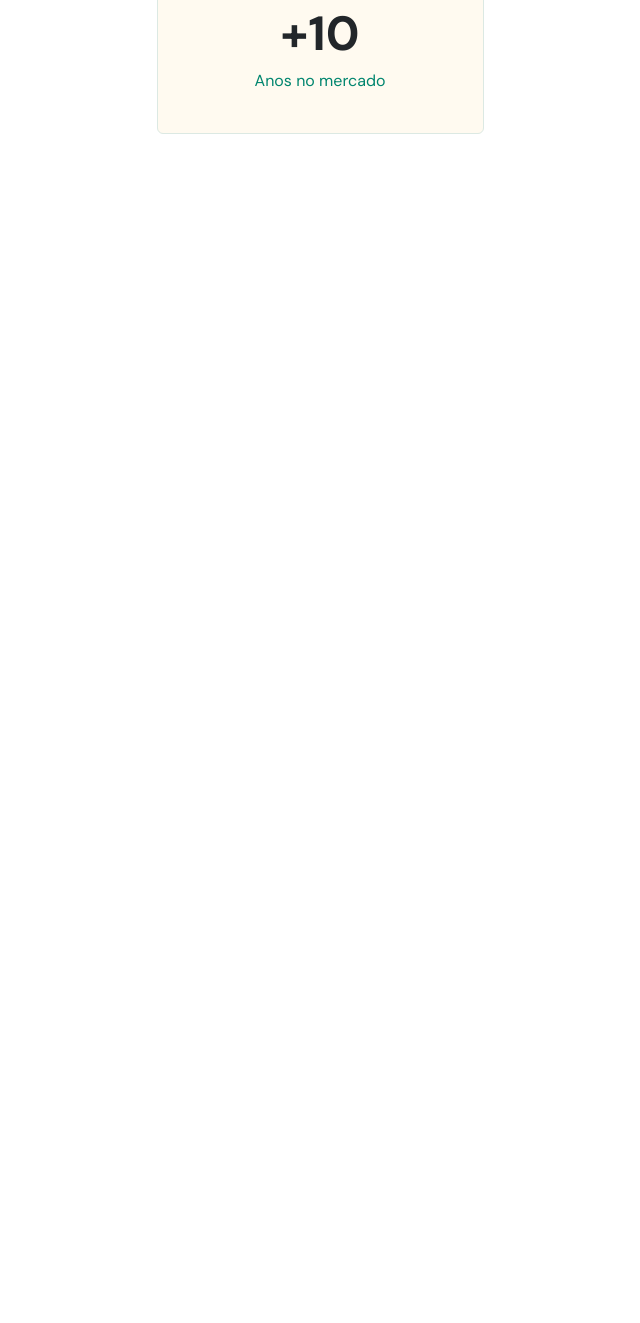
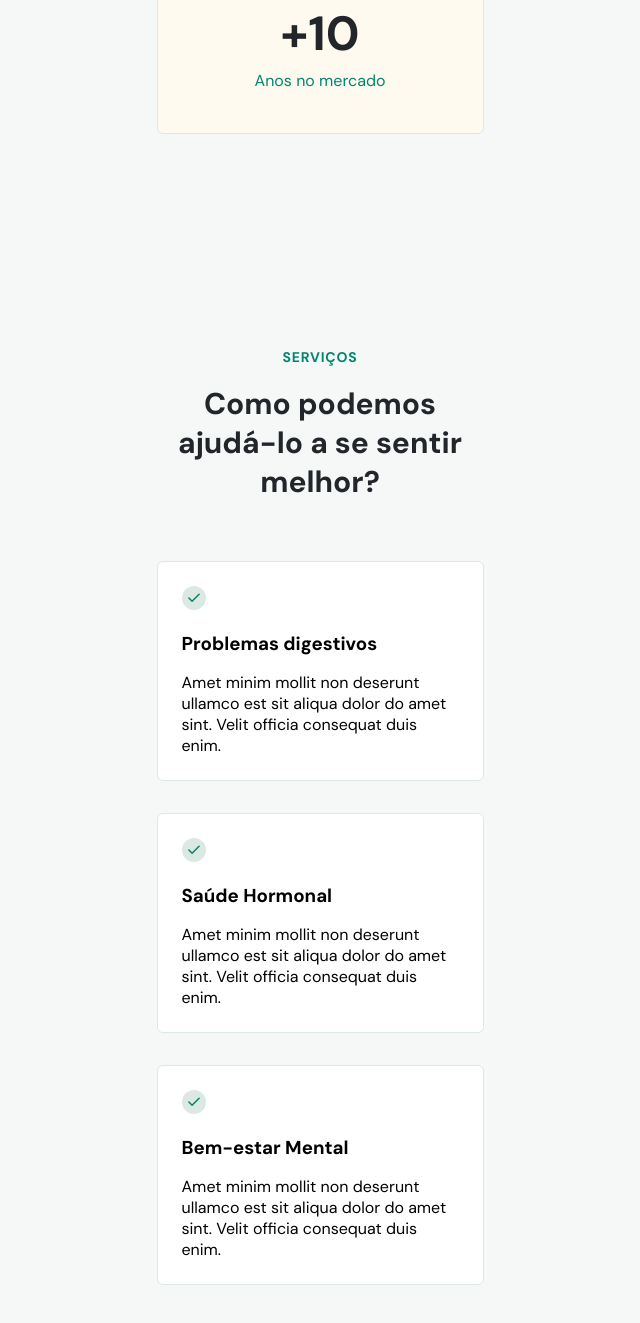
Before and after one commit to BrunoPdSilva/NLW-Origin, a plain HTML site: page index.html in a window 1280 px wide. Shown: the part 1249-2572 px from the top of the page, without its empty margins (320-960 px from the left). Before the commit the page ends 1383 px from the top, so only its background shows below. Drawn offline with Linux system fonts and the light colour scheme.

Commit message:
Começando terceiro dia NLW

```diff
--- a/index.html
+++ b/index.html
@@ -70,7 +70,7 @@
         <div class="menu">
           <ul>
             <li><a href="#">Início</a></li>
-            <li><a href="#">Serviços</a></li>
+            <li><a href="#services">Serviços</a></li>
             <li><a href="#">Sobre</a></li>
           </ul>
 
@@ -158,7 +158,12 @@
           </ul>
         </div>
 
-        <button onclick="openMenu()" class="open-menu" aria-label="Abrir menu" aria-expanded="false">
+        <button
+          onclick="openMenu()"
+          class="open-menu"
+          aria-label="Abrir menu"
+          aria-expanded="false"
+        >
           <svg
             width="40"
             height="40"
@@ -189,7 +194,12 @@
             />
           </svg>
         </button>
-        <button onclick="closeMenu()" class="close-menu" aria-expanded="true" aria-label="Fechar menu">
+        <button
+          onclick="closeMenu()"
+          class="close-menu"
+          aria-expanded="true"
+          aria-label="Fechar menu"
+        >
           <svg
             width="40"
             height="40"
@@ -252,6 +262,87 @@
       </div>
     </header>
 
+    <section id="services">
+      <div class="wrapper">
+        <header>
+          <h4>Serviços</h4>
+          <h2>Como podemos ajudá-lo a se sentir melhor?</h2>
+        </header>
+
+        <div class="cards">
+          <div class="card">
+            <svg
+              width="24"
+              height="24"
+              viewBox="0 0 24 24"
+              fill="none"
+              xmlns="http://www.w3.org/2000/svg"
+            >
+              <circle cx="12" cy="12" r="12" fill="#DCE9E2" />
+              <path
+                d="M17.091 8.18182L10.091 15.1818L6.90918 12"
+                stroke="#00856F"
+                stroke-width="1.5"
+                stroke-linecap="round"
+                stroke-linejoin="round"
+              />
+            </svg>
+            <h3>Problemas digestivos</h3>
+            <p>
+              Amet minim mollit non deserunt ullamco est sit aliqua dolor do
+              amet sint. Velit officia consequat duis enim.
+            </p>
+          </div>
+          <div class="card">
+            <svg
+              width="24"
+              height="24"
+              viewBox="0 0 24 24"
+              fill="none"
+              xmlns="http://www.w3.org/2000/svg"
+            >
+              <circle cx="12" cy="12" r="12" fill="#DCE9E2" />
+              <path
+                d="M17.091 8.18182L10.091 15.1818L6.90918 12"
+                stroke="#00856F"
+                stroke-width="1.5"
+                stroke-linecap="round"
+                stroke-linejoin="round"
+              />
+            </svg>
+            <h3>Saúde Hormonal</h3>
+            <p>
+              Amet minim mollit non deserunt ullamco est sit aliqua dolor do
+              amet sint. Velit officia consequat duis enim.
+            </p>
+          </div>
+          <div class="card">
+            <svg
+              width="24"
+              height="24"
+              viewBox="0 0 24 24"
+              fill="none"
+              xmlns="http://www.w3.org/2000/svg"
+            >
+              <circle cx="12" cy="12" r="12" fill="#DCE9E2" />
+              <path
+                d="M17.091 8.18182L10.091 15.1818L6.90918 12"
+                stroke="#00856F"
+                stroke-width="1.5"
+                stroke-linecap="round"
+                stroke-linejoin="round"
+              />
+            </svg>
+            <h3>Bem-estar Mental</h3>
+            <p>
+              Amet minim mollit non deserunt ullamco est sit aliqua dolor do
+              amet sint. Velit officia consequat duis enim.
+            </p>
+          </div>
+        </div>
+      </div>
+    </section>
+
     <script src="main.js"></script>
   </body>
 </html>
--- a/style.css
+++ b/style.css
@@ -13,6 +13,8 @@
 
   --brand-beige: hsl(39, 100%, 97%);
   --brand-light: hsl(148, 23%, 89%);
+
+  --bg-light: hsl(180, 14%, 97%);
 
   font-size: 62.5%; /* 1rem = 10px */
 
@@ -31,6 +33,8 @@ body {
   text-align: center;
 
   overflow: overlay;
+
+  background-color: var(--bg-light);
 }
 
 .wrapper {
@@ -39,13 +43,17 @@ body {
   padding-inline: 2.4rem;
 }
 
-ul{
+ul {
   list-style: none;
+}
+
+section {
+  padding-block: 10rem;
 }
 
 /*===== HEADER ======*/
 header {
-  margin-top: calc(4.1rem + var(--nav-height ))
+  margin-top: calc(4.1rem + var(--nav-height));
 }
 
 header::before {
@@ -60,7 +68,6 @@ header::before {
   left: 0;
   z-index: -1;
 }
-
 
 header h4 {
   font-size: 1.4rem;
@@ -159,19 +166,18 @@ nav {
   transform: translateX(-50%);
 }
 
-nav .wrapper{
+nav .wrapper {
   display: flex;
   align-items: center;
   justify-content: space-between;
-
 }
 
-nav.scroll{
+nav.scroll {
   background: var(--primary-color);
   width: 100vw;
 }
 
-nav.scroll svg:nth-child(1) path{
+nav.scroll svg:nth-child(1) path {
   fill: white;
 }
 
@@ -207,7 +213,6 @@ body.menu-expanded .close-menu {
   visibility: visible;
 }
 
-
 body.menu-expanded .menu {
   position: fixed;
   top: 0;
@@ -220,12 +225,11 @@ body.menu-expanded .menu {
   padding-top: var(--nav-height);
 }
 
-
 body.menu-expanded nav {
   position: relative;
 }
 
-.menu ul:nth-child(1){
+.menu ul:nth-child(1) {
   display: flex;
   flex-direction: column;
   gap: 4.8rem;
@@ -234,7 +238,6 @@ body.menu-expanded nav {
   font-weight: 700;
   font-size: 2.4rem;
   line-height: 3.1rem;
-
 }
 
 .menu ul li a {
@@ -242,7 +245,7 @@ body.menu-expanded nav {
   text-decoration: none;
 }
 
-.menu .button{
+.menu .button {
   background: white;
   border-radius: 4rem;
   font-weight: 700;
@@ -260,7 +263,7 @@ body.menu-expanded nav {
   margin-bottom: 8rem;
 }
 
-.social-links{
+.social-links {
   display: flex;
   gap: 3.2rem;
   align-items: center;
@@ -273,10 +276,53 @@ body.menu-expanded button {
   z-index: 10;
 }
 
-body.menu-expanded .logo path{
+body.menu-expanded .logo path {
   fill: white;
 }
 
 body.menu-expanded button path {
   stroke: white;
 }
+
+/*=== SERVICES ===================================*/
+#services header h4 {
+  font-size: 1.4rem;
+  line-height: 150%;
+  letter-spacing: 0.08rem;
+
+  color: var(--primary-color);
+
+  text-transform: uppercase;
+
+  margin-bottom: 1.6rem;
+}
+
+#services header h2 {
+  font-size: 3rem;
+  line-height: 3.9rem;
+
+  color: var(--headline);
+
+  margin-bottom: 6rem;
+}
+
+#services .cards {
+  display: flex;
+  flex-direction: column;
+  gap: 3.2rem;
+}
+
+#services .card {
+  padding: 2.4rem;
+  text-align: left;
+
+  background: white;
+  /* Primary Colors/brand-green-light */
+
+  border: 1px solid var(--brand-light);
+  border-radius: .6rem;
+}
+
+#services .card h3 {
+  margin-block: 1.6rem;
+}
```
